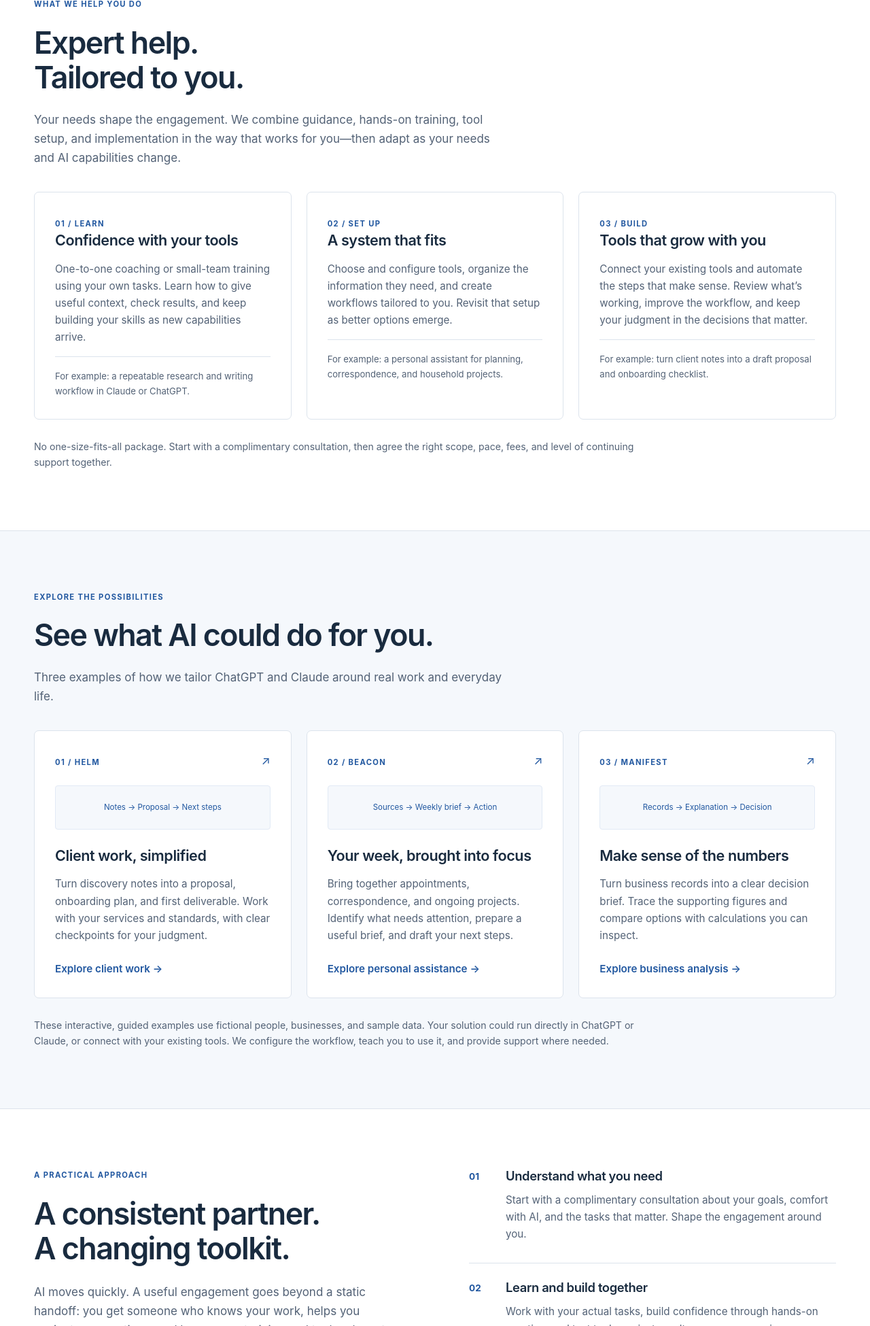
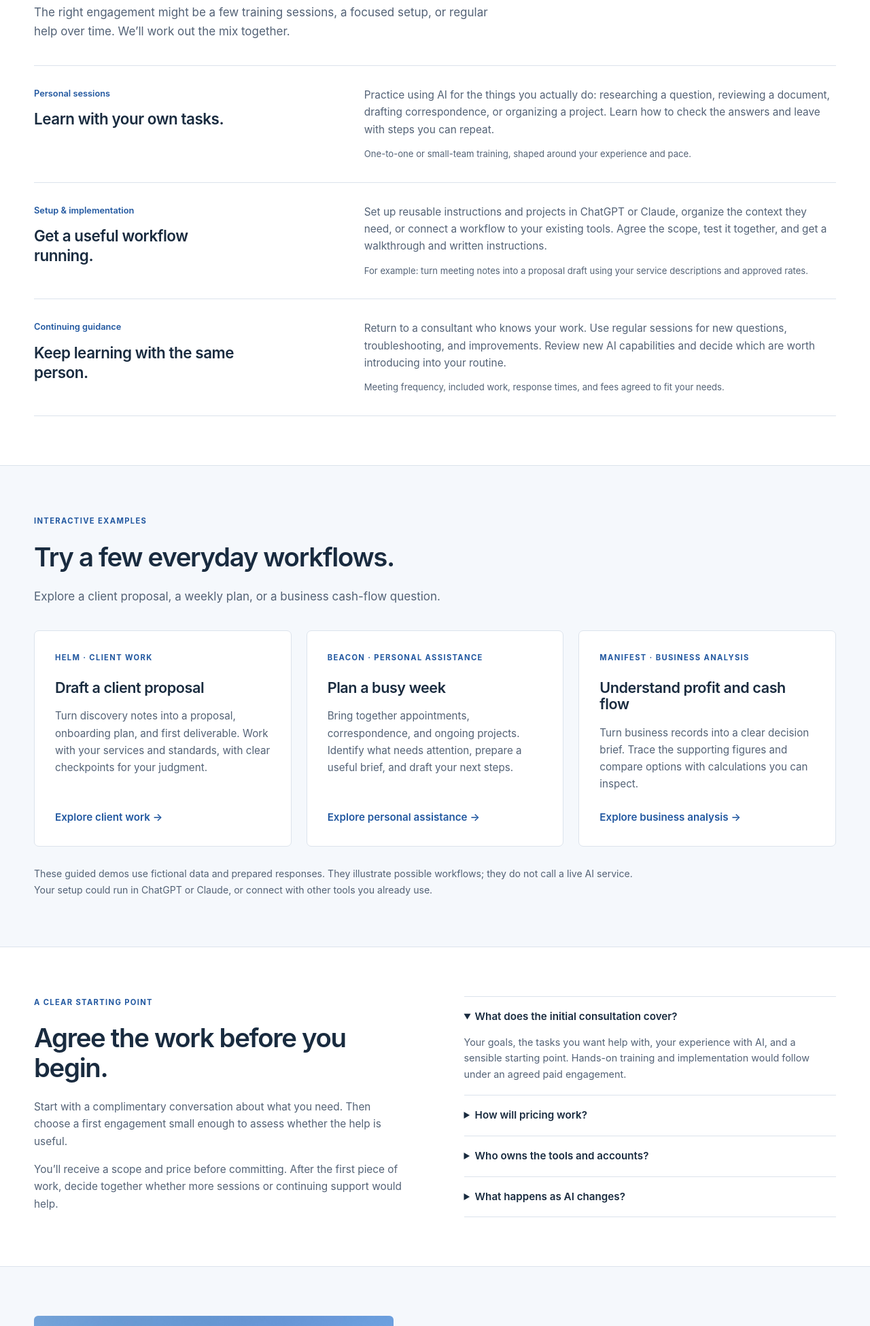
Before and after one commit to firstcharter-ai/firstcharter.ai, a website: page public/index.html in a window 1280 px wide. Shown: the part 850-2800 px from the top of the page at 68% size. Drawn offline with Linux system fonts and the light colour scheme.

Commit message:
update: website -- clarify engagements and simplify presentation

```diff
--- a/public/index.html
+++ b/public/index.html
@@ -64,15 +64,14 @@
       <section class="hero wrap">
         <div>
           <p class="eyebrow">Preparing to launch · Richmond, Virginia</p>
-          <h1>Make AI useful.<br />Make it yours.</h1>
+          <h1>Put ChatGPT and Claude to work.</h1>
           <p class="lede">
-            Expert local guidance, personal training, and AI tools that keep
-            evolving with you.
+            Personal guidance and hands-on training from a Richmond-based AI
+            specialist.
           </p>
           <p>
-            Put ChatGPT, Claude, and other AI tools to work with a consistent
-            partner who understands your needs, helps you learn, and stays
-            available as the technology changes.
+            Work through your own tasks, get your tools set up, and have someone
+            to turn to when you get stuck or something changes.
           </p>
           <div class="actions">
             <a class="btn" href="#contact"
@@ -80,7 +79,8 @@
             ><a class="text-link" href="#demos">Try the demos</a>
           </div>
           <p class="fine">
-            For individuals, independent professionals, and small teams.
+            For independent professionals, small teams, and people using AI at
+            home.
           </p>
         </div>
         <figure class="hero-photo">
@@ -91,86 +91,90 @@
             alt="Rocky falls of the James River, bridges, and the downtown Richmond skyline"
             fetchpriority="high"
           />
-          <figcaption>
-            <span>Rooted in Richmond.</span> Built around you.
-          </figcaption>
         </figure>
       </section>
       <section class="section wrap" id="services">
         <div class="section-head">
-          <p class="eyebrow">What we help you do</p>
-          <h2>Expert help.<br />Tailored to you.</h2>
+          <p class="eyebrow">Ways to work together</p>
+          <h2>Help with the work in front of you.</h2>
           <p>
-            Your needs shape the engagement. We combine guidance, hands-on
-            training, tool setup, and implementation in the way that works for
-            you—then adapt as your needs and AI capabilities change.
+            The right engagement might be a few training sessions, a focused
+            setup, or regular help over time. We’ll work out the mix together.
           </p>
         </div>
-        <div class="cards">
-          <article class="card">
-            <span class="eyebrow">01 / Learn</span>
-            <h3>Confidence with your tools</h3>
+        <div class="service-list">
+          <article class="service-row">
+            <div>
+              <p class="service-type">Personal sessions</p>
+              <h3>Learn with your own tasks.</h3>
+            </div>
+            <div>
               <p>
-              One-to-one coaching or small-team training using your own tasks.
-              Learn how to give useful context, check results, and keep building
-              your skills as new capabilities arrive.
+                Practice using AI for the things you actually do: researching a
+                question, reviewing a document, drafting correspondence, or
+                organizing a project. Learn how to check the answers and leave
+                with steps you can repeat.
               </p>
-            <p class="example">
-              For example: a repeatable research and writing workflow in Claude
-              or ChatGPT.
+              <p class="service-detail">
+                One-to-one or small-team training, shaped around your experience
+                and pace.
               </p>
+            </div>
           </article>
-          <article class="card">
-            <span class="eyebrow">02 / Set up</span>
-            <h3>A system that fits</h3>
+          <article class="service-row">
+            <div>
+              <p class="service-type">Setup &amp; implementation</p>
+              <h3>Get a useful workflow running.</h3>
+            </div>
+            <div>
               <p>
-              Choose and configure tools, organize the information they need,
-              and create workflows tailored to you. Revisit that setup as better
-              options emerge.
+                Set up reusable instructions and projects in ChatGPT or Claude,
+                organize the context they need, or connect a workflow to your
+                existing tools. Agree the scope, test it together, and get a
+                walkthrough and written instructions.
               </p>
-            <p class="example">
-              For example: a personal assistant for planning, correspondence,
-              and household projects.
+              <p class="service-detail">
+                For example: turn meeting notes into a proposal draft using your
+                service descriptions and approved rates.
               </p>
+            </div>
           </article>
-          <article class="card">
-            <span class="eyebrow">03 / Build</span>
-            <h3>Tools that grow with you</h3>
+          <article class="service-row">
+            <div>
+              <p class="service-type">Continuing guidance</p>
+              <h3>Keep learning with the same person.</h3>
+            </div>
+            <div>
               <p>
-              Connect your existing tools and automate the steps that make
-              sense. Review what’s working, improve the workflow, and keep your
-              judgment in the decisions that matter.
+                Return to a consultant who knows your work. Use regular sessions
+                for new questions, troubleshooting, and improvements. Review new
+                AI capabilities and decide which are worth introducing into your
+                routine.
               </p>
-            <p class="example">
-              For example: turn client notes into a draft proposal and
-              onboarding checklist.
+              <p class="service-detail">
+                Meeting frequency, included work, response times, and fees
+                agreed to fit your needs.
               </p>
+            </div>
           </article>
         </div>
-        <p class="section-note">
-          No one-size-fits-all package. Start with a complimentary consultation,
-          then agree the right scope, pace, fees, and level of continuing
-          support together.
-        </p>
       </section>
       <section class="tint">
         <div class="section wrap" id="demos">
           <div class="section-head">
-            <p class="eyebrow">Explore the possibilities</p>
-            <h2>See what AI could do for you.</h2>
+            <p class="eyebrow">Interactive examples</p>
+            <h2>Try a few everyday workflows.</h2>
             <p>
-              Three examples of how we tailor ChatGPT and Claude around real
-              work and everyday life.
+              Explore a client proposal, a weekly plan, or a business cash-flow
+              question.
             </p>
           </div>
           <div class="cards">
             <article class="card demo-card">
               <div class="card-top">
-                <span class="eyebrow">01 / Helm</span
-                ><span aria-hidden="true">↗</span>
+                <span class="eyebrow">Helm · Client work</span>
               </div>
-              <div class="workflow">Notes → Proposal → Next steps</div>
-              <h3>Client work, simplified</h3>
+              <h3>Draft a client proposal</h3>
               <p>
                 Turn discovery notes into a proposal, onboarding plan, and first
                 deliverable. Work with your services and standards, with clear
@@ -182,11 +186,9 @@
             </article>
             <article class="card demo-card">
               <div class="card-top">
-                <span class="eyebrow">02 / Beacon</span
-                ><span aria-hidden="true">↗</span>
+                <span class="eyebrow">Beacon · Personal assistance</span>
               </div>
-              <div class="workflow">Sources → Weekly brief → Action</div>
-              <h3>Your week, brought into focus</h3>
+              <h3>Plan a busy week</h3>
               <p>
                 Bring together appointments, correspondence, and ongoing
                 projects. Identify what needs attention, prepare a useful brief,
@@ -199,11 +201,9 @@
             </article>
             <article class="card demo-card">
               <div class="card-top">
-                <span class="eyebrow">03 / Manifest</span
-                ><span aria-hidden="true">↗</span>
+                <span class="eyebrow">Manifest · Business analysis</span>
               </div>
-              <div class="workflow">Records → Explanation → Decision</div>
-              <h3>Make sense of the numbers</h3>
+              <h3>Understand profit and cash flow</h3>
               <p>
                 Turn business records into a clear decision brief. Trace the
                 supporting figures and compare options with calculations you can
@@ -215,48 +215,63 @@
             </article>
           </div>
           <p class="section-note">
-            These interactive, guided examples use fictional people, businesses,
-            and sample data. Your solution could run directly in ChatGPT or
-            Claude, or connect with your existing tools. We configure the
-            workflow, teach you to use it, and provide support where needed.
+            These guided demos use fictional data and prepared responses. They
+            illustrate possible workflows; they do not call a live AI service.
+            Your setup could run in ChatGPT or Claude, or connect with other
+            tools you already use.
           </p>
         </div>
       </section>
-      <section class="section wrap approach">
+      <section class="section wrap engagement">
         <div>
-          <p class="eyebrow">A practical approach</p>
-          <h2>A consistent partner.<br />A changing toolkit.</h2>
+          <p class="eyebrow">A clear starting point</p>
+          <h2>Agree the work before you begin.</h2>
           <p>
-            AI moves quickly. A useful engagement goes beyond a static handoff:
-            you get someone who knows your work, helps you navigate new options,
-            and keeps your training and tools relevant.
+            Start with a complimentary conversation about what you need. Then
+            choose a first engagement small enough to assess whether the help is
+            useful.
+          </p>
+          <p>
+            You’ll receive a scope and price before committing. After the first
+            piece of work, decide together whether more sessions or continuing
+            support would help.
           </p>
         </div>
-        <ol class="steps">
-          <li>
-            <h3>Understand what you need</h3>
+        <div class="practical-details">
+          <details open>
+            <summary>What does the initial consultation cover?</summary>
             <p>
-              Start with a complimentary consultation about your goals, comfort
-              with AI, and the tasks that matter. Shape the engagement around
-              you.
+              Your goals, the tasks you want help with, your experience with AI,
+              and a sensible starting point. Hands-on training and
+              implementation would follow under an agreed paid engagement.
             </p>
-          </li>
-          <li>
-            <h3>Learn and build together</h3>
+          </details>
+          <details>
+            <summary>How will pricing work?</summary>
             <p>
-              Work with your actual tasks, build confidence through hands-on
-              practice, and test tools against results you can recognize.
+              Sessions, setup projects, and continuing support will be quoted to
+              match your needs. The quote will explain what’s included, any
+              preparation or follow-up, and separate software costs. Additional
+              work requires agreement first.
             </p>
-          </li>
-          <li>
-            <h3>Keep improving as AI evolves</h3>
+          </details>
+          <details>
+            <summary>Who owns the tools and accounts?</summary>
             <p>
-              Stay connected through an agreed rhythm of check-ins, training,
-              troubleshooting, and improvements. Review new capabilities and
-              update what’s worth updating.
+              You keep control of your accounts and subscriptions. We agree
+              which information and permissions are needed, and you receive
+              instructions for using what we set up.
             </p>
-          </li>
-        </ol>
+          </details>
+          <details>
+            <summary>What happens as AI changes?</summary>
+            <p>
+              Continuing support can include check-ins, new training,
+              troubleshooting, and workflow updates. We agree the time and
+              access included; larger changes are scoped separately.
+            </p>
+          </details>
+        </div>
       </section>
       <section class="tint">
         <div class="section wrap about" id="about">
@@ -270,23 +285,18 @@
             />
           </figure>
           <div>
-            <p class="eyebrow">Local expertise. Lasting support.</p>
-            <h2>Technical depth.<br />Individual attention.</h2>
+            <p class="eyebrow">First Charter AI · Richmond</p>
+            <h2>A local practice, built around your work.</h2>
             <p>
-              First Charter AI is a Richmond-based practice being developed
-              around a simple idea: AI is more useful with expert help that
-              understands you.
+              First Charter AI is preparing to launch personalized AI guidance,
+              training, and implementation for Richmond and remote clients.
             </p>
             <p>
-              The focus is practical guidance, hands-on training, and tools
-              shaped around your work and everyday life—with continuing support
-              as the technology changes.
+              The focus is individual attention: your recurring tasks, your
+              level of experience, and the way you prefer to learn. A familiar
+              consultant helps you build skills and keep your tools useful over
+              time.
             </p>
-            <p>
-              The aim is a lasting working relationship: useful tools, clear
-              explanations, and a familiar expert you can turn to as AI evolves.
-            </p>
-            <p class="fine">Preparing to serve Richmond and remote clients.</p>
           </div>
         </div>
       </section>
@@ -295,8 +305,8 @@
           <p class="eyebrow">Get in touch before launch</p>
           <h2>What would you like to make easier?</h2>
           <p>
-            Bring a task, a frustration, or an idea. You don’t need a technical
-            specification.
+            Share a task you would like help with, or ask to hear when
+            engagements open.
           </p>
         </div>
         <div class="contact">
@@ -358,10 +368,10 @@
             <p class="form-status" role="status" aria-live="polite"></p>
           </form>
           <aside>
-            <h3>A good first conversation starts with your work.</h3>
+            <h3>Tell us what you’re working on.</h3>
             <p>
-              Tell us what takes too much time, what you’ve already tried, and
-              what a better result would look like.
+              What takes too long? What have you tried? A short description is
+              enough to start a conversation.
             </p>
             <p>
               First Charter AI is preparing to launch. Get in touch to express
--- a/public/styles.css
+++ b/public/styles.css
@@ -72,11 +72,11 @@ h3 {
   letter-spacing: -0.035em;
 }
 h1 {
-  font-size: clamp(2.8rem, 5vw, 4.6rem);
+  font-size: clamp(2.7rem, 4.2vw, 3.9rem);
   font-weight: 650;
 }
 h2 {
-  font-size: clamp(2rem, 3.5vw, 3rem);
+  font-size: clamp(1.9rem, 3vw, 2.55rem);
   font-weight: 630;
 }
 h3 {
@@ -188,7 +188,7 @@ img {
   margin-bottom: 22px;
 }
 .hero {
-  padding-block: 78px 86px;
+  padding-block: 64px 68px;
   display: grid;
   grid-template-columns: 1.1fr 1fr;
   gap: 64px;
@@ -220,23 +220,6 @@ img {
   border-radius: 8px;
   object-position: 36% center;
 }
-.hero-photo figcaption {
-  position: absolute;
-  bottom: 20px;
-  left: 20px;
-  right: 20px;
-  padding: 16px 20px;
-  border-radius: 4px;
-  background: #fffffff0;
-  color: var(--muted);
-  font-size: 0.8rem;
-}
-.hero-photo figcaption span {
-  color: var(--ink);
-  font-weight: 650;
-  display: block;
-  font-size: 1rem;
-}
 .actions {
   display: flex;
   align-items: center;
@@ -250,7 +233,7 @@ figcaption {
   color: var(--muted);
 }
 .section {
-  padding-block: 88px;
+  padding-block: 72px;
 }
 .section-head {
   max-width: 690px;
@@ -280,11 +263,6 @@ figcaption {
   font-size: 0.95rem;
   color: var(--muted);
 }
-.card .example {
-  border-top: 1px solid var(--line);
-  padding-top: 18px;
-  font-size: 0.82rem;
-}
 .section-note {
   font-size: 0.88rem;
   color: var(--muted);
@@ -301,16 +279,6 @@ figcaption {
   align-items: baseline;
   color: var(--blue);
 }
-.workflow {
-  font-size: 0.72rem;
-  color: var(--blue);
-  background: var(--tint);
-  border: 1px solid #e2eaf5;
-  padding: 22px 12px;
-  border-radius: 4px;
-  margin: 2px 0 26px;
-  text-align: center;
-}
 .demo-card {
   display: flex;
   flex-direction: column;
@@ -318,50 +286,6 @@ figcaption {
 .demo-card .text-link {
   margin-top: auto;
   padding-top: 24px;
-}
-.approach {
-  display: grid;
-  grid-template-columns: 1fr 1fr;
-  gap: 100px;
-}
-.approach > div p:last-child {
-  margin-top: 24px;
-  color: var(--muted);
-}
-.steps {
-  margin: 0;
-  padding: 0;
-  list-style: none;
-  counter-reset: steps;
-}
-.steps li {
-  counter-increment: steps;
-  position: relative;
-  padding: 0 0 30px 54px;
-}
-.steps li:before {
-  content: counter(steps, decimal-leading-zero);
-  position: absolute;
-  left: 0;
-  top: 0;
-  font-size: 0.85rem;
-  font-weight: 700;
-  color: var(--blue);
-}
-.steps li + li {
-  border-top: 1px solid var(--line);
-  padding-top: 25px;
-}
-.steps li + li:before {
-  top: 25px;
-}
-.steps h3 {
-  font-size: 1.15rem;
-  margin-bottom: 12px;
-}
-.steps p {
-  font-size: 0.95rem;
-  color: var(--muted);
 }
 .about {
   display: grid;
@@ -372,9 +296,6 @@ figcaption {
 .about img {
   border-radius: 6px;
   width: 100%;
-}
-.about figcaption {
-  margin-top: 10px;
 }
 .about h2 {
   margin-bottom: 24px;
@@ -499,9 +420,6 @@ textarea {
   .card {
     padding: 22px;
   }
-  .approach {
-    gap: 40px;
-  }
   .about {
     gap: 35px;
   }
@@ -552,7 +470,6 @@ textarea {
     font-size: 0.62rem;
   }
   .cards,
-  .approach,
   .about,
   .contact {
     grid-template-columns: 1fr;
@@ -610,3 +527,93 @@ textarea {
 .contact button {
   max-width: 100%;
 }
+
+.service-list {
+  border-top: 1px solid var(--line);
+}
+.service-row {
+  display: grid;
+  grid-template-columns: 1fr 1.65fr;
+  gap: 65px;
+  padding: 30px 0;
+  border-bottom: 1px solid var(--line);
+}
+.service-type {
+  font-size: 0.8rem;
+  font-weight: 600;
+  color: var(--blue);
+  margin-bottom: 12px;
+}
+.service-row h3 {
+  font-size: 1.4rem;
+  max-width: 300px;
+  line-height: 1.3;
+}
+.service-row p:not(.service-type) {
+  color: var(--muted);
+  font-size: 0.96rem;
+}
+.service-row p.service-detail {
+  font-size: 0.82rem;
+  margin-top: 13px;
+}
+.engagement {
+  display: grid;
+  grid-template-columns: 1fr 1fr;
+  gap: 85px;
+}
+.engagement h2 {
+  margin-bottom: 22px;
+}
+.engagement > div > p:not(.eyebrow) {
+  color: var(--muted);
+  font-size: 0.96rem;
+}
+.practical-details {
+  border-top: 1px solid var(--line);
+}
+.practical-details details {
+  border-bottom: 1px solid var(--line);
+  padding: 18px 0;
+}
+.practical-details summary {
+  cursor: pointer;
+  font-size: 0.95rem;
+  font-weight: 600;
+  line-height: 1.5;
+}
+.practical-details details p {
+  font-size: 0.9rem;
+  color: var(--muted);
+  padding-top: 14px;
+}
+@media (max-width: 900px) {
+  .service-row {
+    gap: 35px;
+  }
+  .engagement {
+    gap: 40px;
+  }
+}
+@media (max-width: 680px) {
+  .service-row,
+  .engagement {
+    grid-template-columns: 1fr;
+    gap: 18px;
+  }
+  .service-row {
+    padding: 25px 0;
+  }
+  .engagement {
+    gap: 30px;
+  }
+  .service-type {
+    margin-bottom: 8px;
+  }
+  .service-row h3 {
+    max-width: none;
+  }
+  .hero {
+    padding-block: 44px 55px;
+  }
+}
```
Lines whose indentation alone changed are shown as unchanged.
